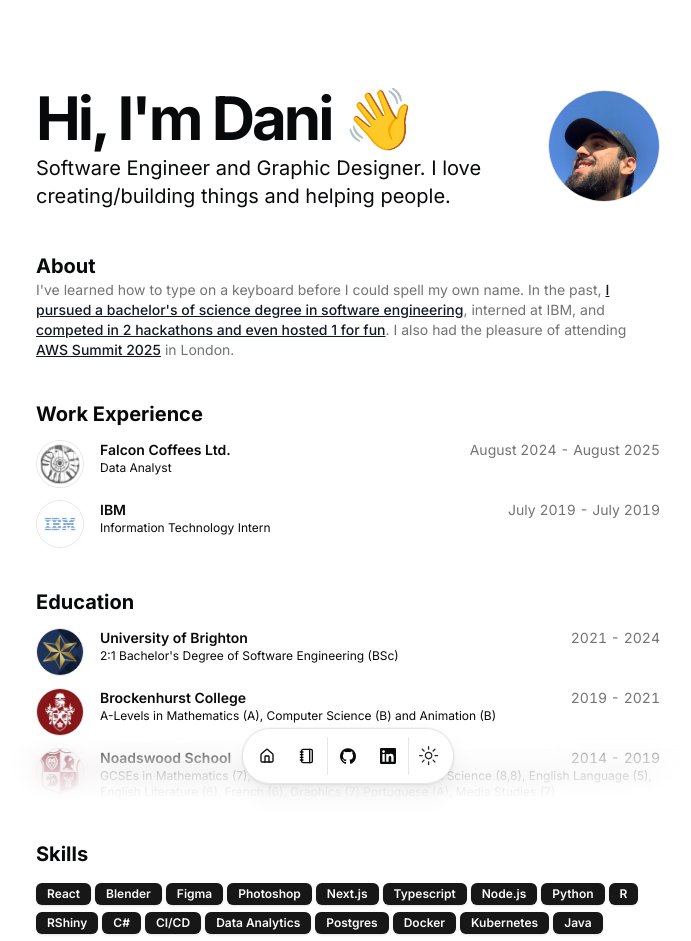
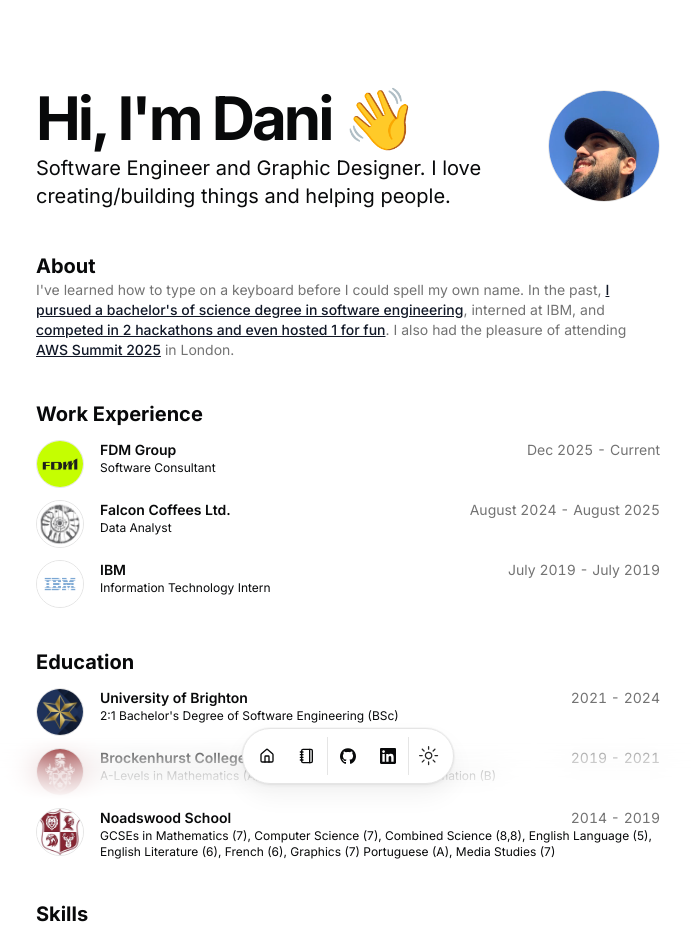
Before and after one commit to nekudevs/portfolio, a Next.js app: page / in a window 1280 px wide. Shown: the top 941 px of the page, without its empty margins (292-983 px from the left). Built offline with nearby package versions, Linux system fonts and the light colour scheme.

Commit message:
updated resume

```diff
--- a/src/data/resume.tsx
+++ b/src/data/resume.tsx
@@ -26,10 +26,11 @@ export const DATA = {
     "C#",
     "CI/CD",
     "Data Analytics",
-    "Postgres",
+    "PostgreSQL",
     "Docker",
-    "Kubernetes",
     "Java",
+    "Springboot",
+    "MySQL"
   ],
   navbar: [
     { href: "/", icon: HomeIcon, label: "Home" },
@@ -65,10 +66,22 @@ export const DATA = {
 
   work: [
     {
+      company: "FDM Group",
+      badges: [],
+      href: "https://www.fdmgroup.com/",
+      location: "London, Hybrid",
+      title: "Software Consultant",
+      logoUrl: "/fdm.png",
+      start: "Dec 2025",
+      end: "Current",
+      description:
+        "Finished Full Stack Development training and currently awaiting to be assigned to a lucky client.",
+    },
+    {
       company: "Falcon Coffees Ltd.",
       badges: [],
       href: "https://falconcoffees.com",
-      location: "Remote",
+      location: "Lewes, Remote",
       title: "Data Analyst",
       logoUrl: "/falconcoffees.png",
       start: "August 2024",
@@ -80,7 +93,7 @@ export const DATA = {
       company: "IBM",
       badges: [],
       href: "https://www.ibm.com",
-      location: "On-Site",
+      location: "Southampton, On-Site",
       title: "Information Technology Intern",
       logoUrl: "/ibm.png",
       start: "July 2019",
```
Also changed, not shown: public/fdm.png (added).
